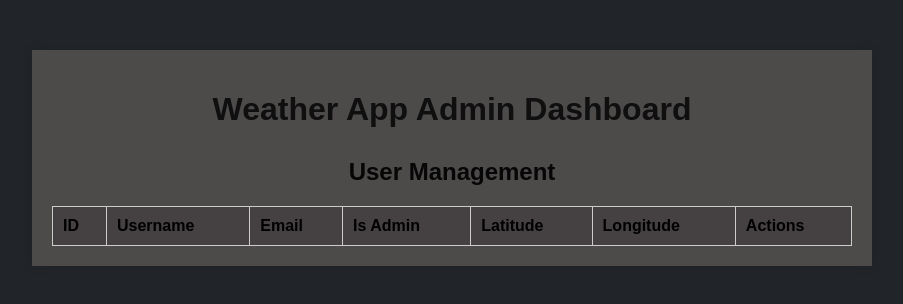
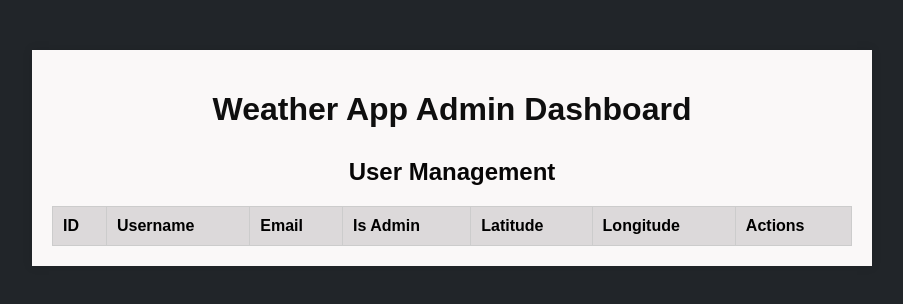
Before and after one commit to nassarahmad/WeatherAppUser, a website: page front/admindashboard/index.html in a window 1280 px wide. Shown: the whole page, without its empty margins (188-1091 px from the left). Drawn offline with Linux system fonts and the light colour scheme; no server answers.

Commit message:
modify on plsql confirmed

```diff
--- a/front/admindashboard/styless.css
+++ b/front/admindashboard/styless.css
@@ -9,7 +9,7 @@ body {
     max-width: 800px;
     margin: 50px auto;
     padding: 20px;
-    background: #4d4a4a;
+    background: #faf8f8;
     box-shadow: 0 0 10px rgba(0, 0, 0, 0.1);
   }
 
--- a/front/appuser/script.js
+++ b/front/appuser/script.js
@@ -281,7 +281,7 @@
 
 
 // Display Favorite Cities
-async function displayFavorites() {
+ async function displayFavorites() {
   if (!currentUser) {
       console.log("User not logged in");
       return;
@@ -422,7 +422,7 @@
 }
 
 // Add Favorite City
-async function addFavorite() {
+ async function addFavorite() {
     if (!currentUser || !currentCity) {
         Swal.fire({
             icon: 'warning',
```
